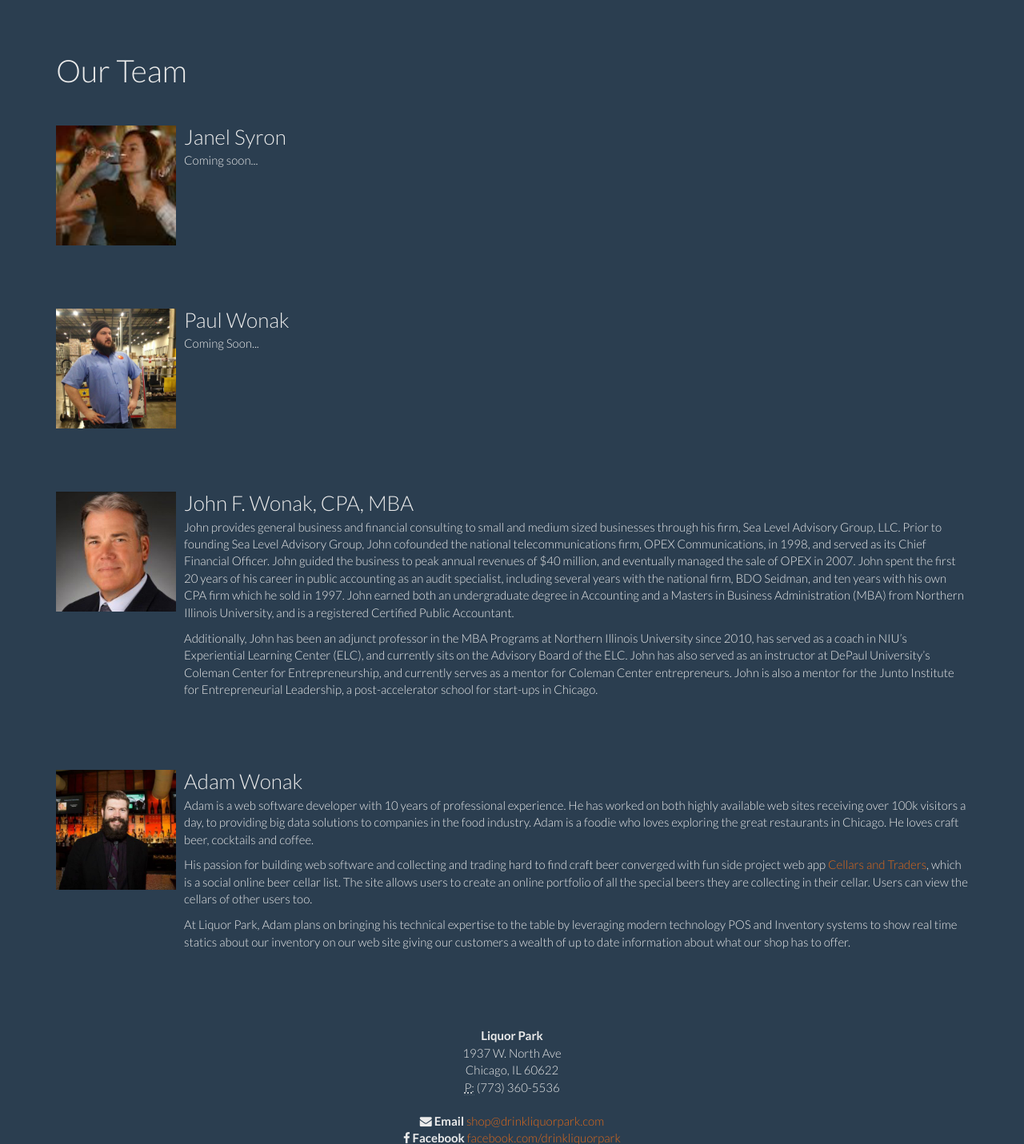
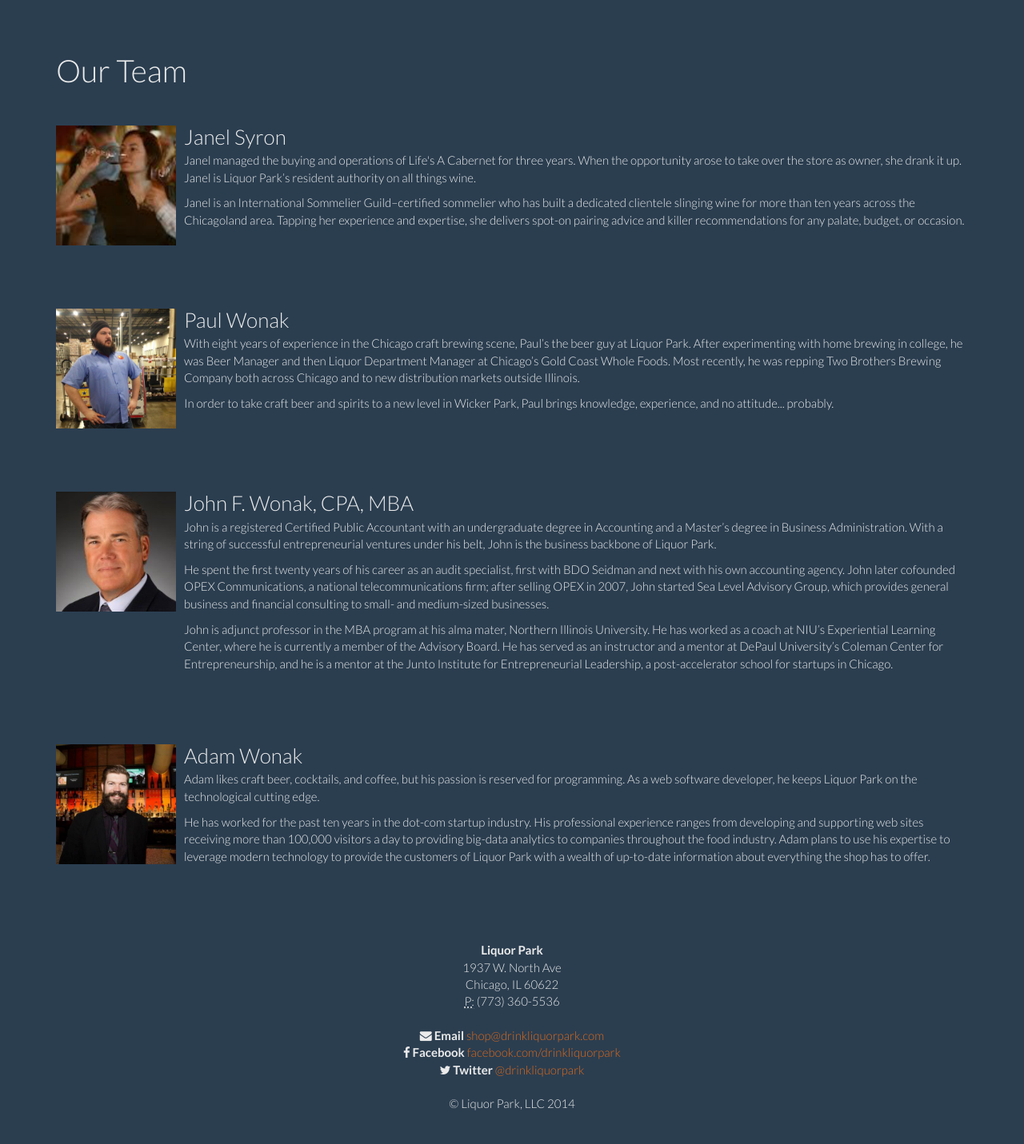
Before and after one commit to awonak/liquorpark, a Django app: page /proprietors in a window 1280 px wide. Shown: the part 40-1471 px from the top of the page at 80% size. After the commit the page ends 1429 px from the top, so only its background shows below. Run offline with Django 3.2, Linux system fonts and the light colour scheme; some libraries are stand-ins or nearby versions.

Commit message:
updated text

```diff
--- a/templates/proprietors.html
+++ b/templates/proprietors.html
@@ -14,11 +14,11 @@
      </a>
       <div class="media-body">
         <h3 class="media-heading">Janel Syron</h3>
-        <p>Coming soon...</p>
-<!--         <p>somm, girl, easy (recently knocked up)</p>
-        <p>in the industry for over 10 years.</p>
-        <p>teaching wine at Kendell college beverage management program</p>
-        <p>somm certified in spanish wine</p> -->
+        <p>
+          Janel managed the buying and operations of Life's A Cabernet for three years. When the opportunity arose to take over the store as owner, she drank it up. Janel is Liquor Park’s resident authority on all things wine.
+        </p><p>
+          Janel is an International Sommelier Guild–certified sommelier who has built a dedicated clientele slinging wine for more than ten years across the Chicagoland area. Tapping her experience and expertise, she delivers spot-on pairing advice and killer recommendations for any palate, budget, or occasion.
+        </p>
       </div>
     </div>
 
@@ -32,7 +32,11 @@
      </a>
       <div class="media-body">
         <h3 class="media-heading">Paul Wonak</h3>
-        <p>Coming Soon...</p>
+        <p>
+          With eight years of experience in the Chicago craft brewing scene, Paul’s the beer guy at Liquor Park. After experimenting with home brewing in college, he was Beer Manager and then Liquor Department Manager at Chicago’s Gold Coast Whole Foods. Most recently, he was repping Two Brothers Brewing Company both across Chicago and to new distribution markets outside Illinois.
+        </p><p>
+          In order to take craft beer and spirits to a new level in Wicker Park, Paul brings knowledge, experience, and no attitude... probably.
+        </p>
       </div>
     </div>
 
@@ -47,27 +51,11 @@
       <div class="media-body">
         <h3 class="media-heading">John F. Wonak, CPA, MBA</h3>
         <p>
-            John provides general business and financial consulting to small and medium
-            sized businesses through his firm, Sea Level Advisory Group, LLC. Prior  to
-            founding Sea Level Advisory Group, John cofounded the national
-            telecommunications firm, OPEX Communications, in 1998, and served as its
-            Chief Financial Officer. John guided the business to peak annual revenues of
-            $40 million, and eventually managed the sale of OPEX in 2007. John spent the
-            first 20 years of his career in public accounting as an audit specialist,
-            including  several years with the national firm, BDO Seidman, and ten years
-            with his own  CPA firm which he sold in 1997. John earned both an
-            undergraduate degree in  Accounting and a Masters in Business Administration
-            (MBA) from Northern  Illinois University, and is a registered Certified Public
-            Accountant.
+          John is a registered Certified Public Accountant with an undergraduate degree in Accounting and a Master’s degree in Business Administration. With a string of successful entrepreneurial ventures under his belt, John is the business backbone of Liquor Park.
         </p><p>
-            Additionally, John has been an adjunct professor in the MBA
-            Programs  at Northern Illinois University since 2010, has served as a coach in
-            NIU’s  Experiential Learning Center (ELC), and currently sits on the Advisory
-            Board  of the ELC. John has also served as an instructor at DePaul
-            University’s  Coleman Center for Entrepreneurship, and currently serves as a
-            mentor for  Coleman Center entrepreneurs. John is also a mentor for the Junto
-            Institute for  Entrepreneurial Leadership, a post-accelerator school for
-            start-ups in Chicago.
+          He spent the first twenty years of his career as an audit specialist, first with BDO Seidman and next with his own accounting agency. John later cofounded OPEX Communications, a national telecommunications firm; after selling OPEX in 2007, John started Sea Level Advisory Group, which provides general business and financial consulting to small- and medium-sized businesses.
+        </p><p>
+          John is adjunct professor in the MBA program at his alma mater, Northern Illinois University. He has worked as a coach at NIU’s Experiential Learning Center, where he is currently a member of the Advisory Board. He has served as an instructor and a mentor at DePaul University’s Coleman Center for Entrepreneurship, and he is a mentor at the Junto Institute for Entrepreneurial Leadership, a post-accelerator school for startups in Chicago.
         </p>
       </div>
     </div>
@@ -83,19 +71,11 @@
       <div class="media-body">
         <h3 class="media-heading">Adam Wonak</h3>
         <p>
-            Adam is a web software developer with 10 years of professional experience. He has worked on both highly available web sites receiving over 100k visitors a day, to providing big data solutions to companies in the food industry.
-            Adam is a foodie who loves exploring the great restaurants in Chicago. He loves craft beer, cocktails and coffee.
+            Adam likes craft beer, cocktails, and coffee, but his passion is reserved for programming. As a web software developer, he keeps Liquor Park on the technological cutting edge.
         </p><p>
-            His passion for building web software and collecting and trading hard to find craft beer converged with fun side project web app <a href="http://www.cellarsandtraders.com/">Cellars and Traders</a>, which is a social online beer cellar list. The site allows users to create an online portfolio of all the special beers they are collecting in their cellar. Users can view the cellars of other users too.
-        </p><p>
-            At Liquor Park, Adam plans on bringing his technical expertise to the table by leveraging modern technology POS and Inventory systems to show real time statics about our inventory on our web site giving our customers a wealth of up to date information about what our shop has to offer.
+          He has worked for the past ten years in the dot-com startup industry. His professional experience ranges from developing and supporting web sites receiving more than 100,000 visitors a day to providing big-data analytics to companies throughout the food industry. Adam plans to use his expertise to leverage modern technology to provide the customers of Liquor Park with a wealth of up-to-date information about everything the shop has to offer.
         </p>
       </div>
     </div>
 
-
-
-
-
-
 {% endblock %}
```
Also changed, not shown: templates/about.html (+1 -28 lines), templates/index.html (+9 -7 lines).
